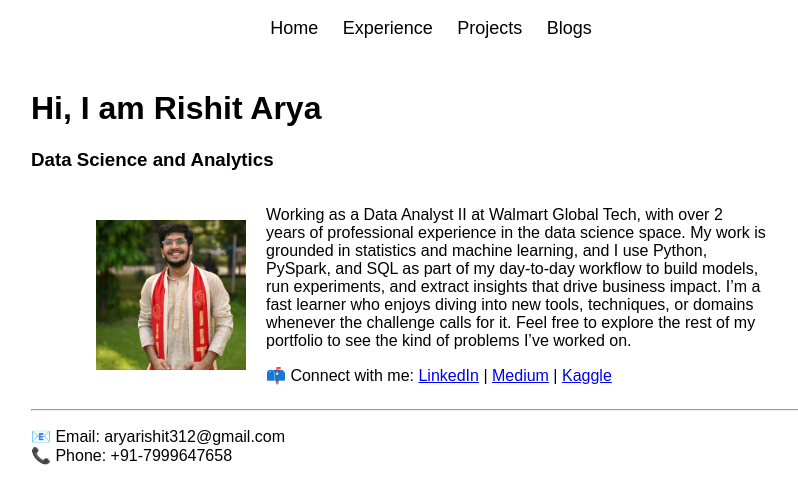
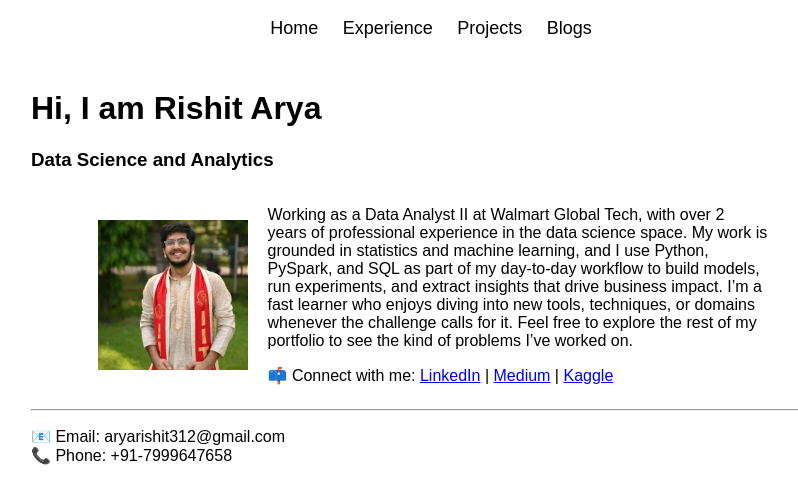
Before and after one commit to rishitarya/rishitarya.github.io, a Jekyll site: the page built from index.md, in a window 1280 px wide. Shown: the top 504 px of the page, without its empty margins (209-1007 px from the left). Built offline with Jekyll 4.4.1, drawn with Linux system fonts in a browser that asks for light colours.

Commit message:
Update index.md

```diff
--- a/index.md
+++ b/index.md
@@ -8,7 +8,7 @@ title: Home
 
 <div style="display: flex; align-items: center; gap: 20px; justify-content: center; flex-wrap: wrap;">
 
-  <img src="assets/images/linkedin-pic.jpeg" alt="Rishit Arya" style="float:left; width: 150px; height: 150px;">
+  <img src="assets/images/linkedin-pic.jpeg" alt="Rishit Arya" style="float:left; width: 150px; height: 150px;margin-left: 3px;">
 
   <div style="max-width: 500px; text-align: left;">
     <p>
```
